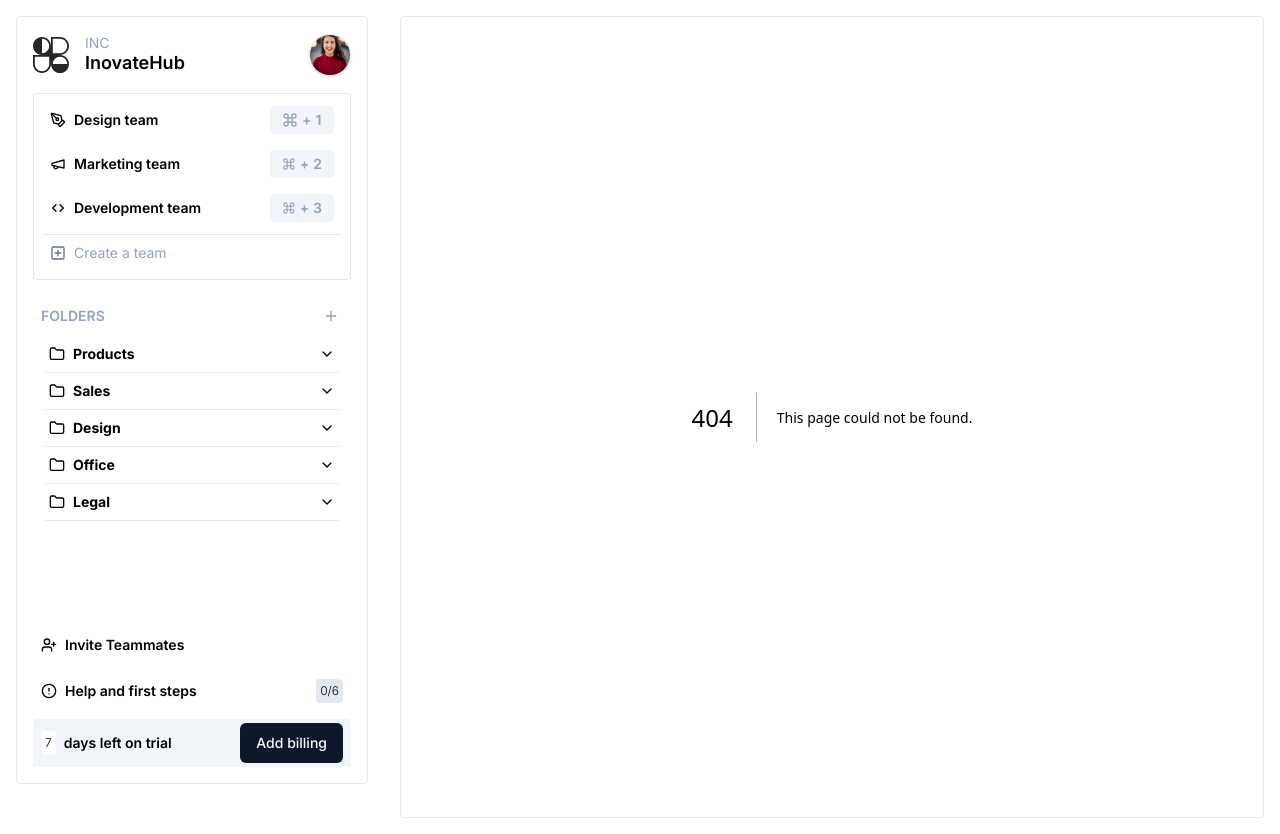
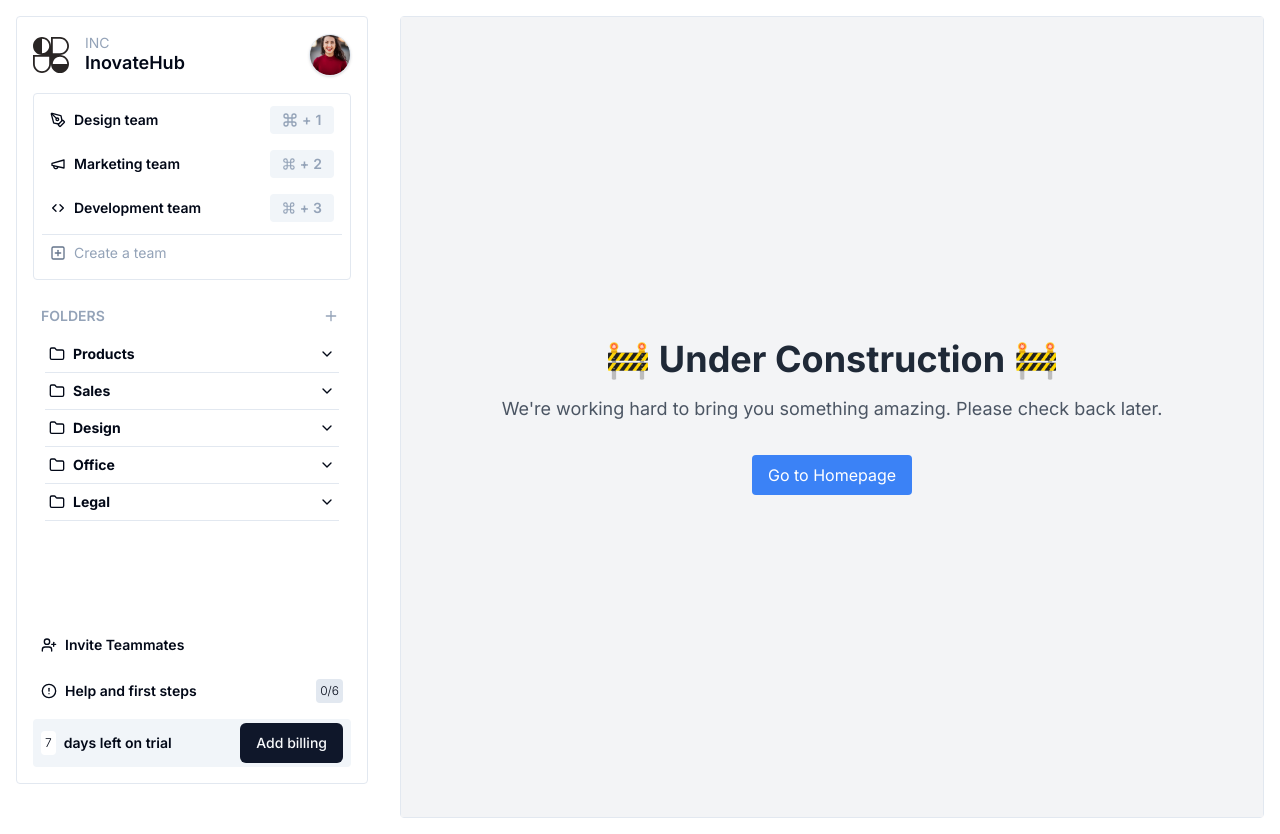
Before and after one commit to Chandima-R/innovate-hub, a Next.js app: page /legal in a window 1280 px wide. Before the commit this address had no page. Built offline with nearby package versions, Linux system fonts and the light colour scheme.

Commit message:
feat: fix other pages

```diff
--- /dev/null
+++ b/src/app/design/page.tsx
@@ -0,0 +1,27 @@
+import React from "react";
+
+const UnderConstruction = () => {
+  return (
+    <div className="flex flex-col items-center justify-center min-h-screen bg-gray-100 p-6">
+      <div className="text-center">
+        <h1 className="text-4xl font-bold text-gray-800 mb-4">
+          🚧 Under Construction 🚧
+        </h1>
+        <p className="text-lg text-gray-600 mb-8">
+          We're working hard to bring you something amazing. Please check back
+          later.
+        </p>
+        <div className="flex items-center space-x-4 justify-center">
+          <a
+            href="/"
+            className="bg-blue-500 text-white px-4 py-2 rounded hover:bg-blue-600"
+          >
+            Go to Homepage
+          </a>
+        </div>
+      </div>
+    </div>
+  );
+};
+
+export default UnderConstruction;
--- /dev/null
+++ b/src/app/legal/page.tsx
@@ -0,0 +1,27 @@
+import React from "react";
+
+const UnderConstruction = () => {
+  return (
+    <div className="flex flex-col items-center justify-center min-h-screen bg-gray-100 p-6">
+      <div className="text-center">
+        <h1 className="text-4xl font-bold text-gray-800 mb-4">
+          🚧 Under Construction 🚧
+        </h1>
+        <p className="text-lg text-gray-600 mb-8">
+          We're working hard to bring you something amazing. Please check back
+          later.
+        </p>
+        <div className="flex items-center space-x-4 justify-center">
+          <a
+            href="/"
+            className="bg-blue-500 text-white px-4 py-2 rounded hover:bg-blue-600"
+          >
+            Go to Homepage
+          </a>
+        </div>
+      </div>
+    </div>
+  );
+};
+
+export default UnderConstruction;
--- /dev/null
+++ b/src/app/office/page.tsx
@@ -0,0 +1,27 @@
+import React from "react";
+
+const UnderConstruction = () => {
+  return (
+    <div className="flex flex-col items-center justify-center min-h-screen bg-gray-100 p-6">
+      <div className="text-center">
+        <h1 className="text-4xl font-bold text-gray-800 mb-4">
+          🚧 Under Construction 🚧
+        </h1>
+        <p className="text-lg text-gray-600 mb-8">
+          We're working hard to bring you something amazing. Please check back
+          later.
+        </p>
+        <div className="flex items-center space-x-4 justify-center">
+          <a
+            href="/"
+            className="bg-blue-500 text-white px-4 py-2 rounded hover:bg-blue-600"
+          >
+            Go to Homepage
+          </a>
+        </div>
+      </div>
+    </div>
+  );
+};
+
+export default UnderConstruction;
--- /dev/null
+++ b/src/app/sales/page.tsx
@@ -0,0 +1,27 @@
+import React from "react";
+
+const UnderConstruction = () => {
+  return (
+    <div className="flex flex-col items-center justify-center min-h-screen bg-gray-100 p-6">
+      <div className="text-center">
+        <h1 className="text-4xl font-bold text-gray-800 mb-4">
+          🚧 Under Construction 🚧
+        </h1>
+        <p className="text-lg text-gray-600 mb-8">
+          We're working hard to bring you something amazing. Please check back
+          later.
+        </p>
+        <div className="flex items-center space-x-4 justify-center">
+          <a
+            href="/"
+            className="bg-blue-500 text-white px-4 py-2 rounded hover:bg-blue-600"
+          >
+            Go to Homepage
+          </a>
+        </div>
+      </div>
+    </div>
+  );
+};
+
+export default UnderConstruction;
--- a/src/modules/products/components/data-table.tsx
+++ b/src/modules/products/components/data-table.tsx
@@ -17,7 +17,6 @@ import {
 import React, { useState, useEffect } from "react";
 import { Button } from "@/components/ui/button";
 import { Archive, ChevronDown, Plus, Trash, X } from "lucide-react";
-import { IconButton } from "./icon-button";
 
 interface DataTableProps<TData, TValue> {
   columns: ColumnDef<TData, TValue>[];
--- a/src/modules/shared/components/navbar.tsx
+++ b/src/modules/shared/components/navbar.tsx
@@ -9,9 +9,11 @@ import {
   PlusIcon,
   SquarePlus,
   UserPlus,
+  X,
 } from "lucide-react";
 import {
   Accordion,
+  AccordionContent,
   AccordionItem,
   AccordionTrigger,
 } from "../../../components/ui/accordion";
@@ -89,6 +91,12 @@ export const Navbar = () => {
                           <IconCard icon={item.icon} name={item.name} />
                         </>
                       ))}
+                      <AccordionContent>
+                        <div className="px-4 flex gap-2 items-center">
+                          <SquarePlus className="size-4 text-slate-500" />
+                          <p className="text-slate-400 text-sm">Add new sub</p>
+                        </div>
+                      </AccordionContent>
                     </AccordionItem>
                   </Link>
                 ))}
--- a/src/modules/shared/utils/accordion.ts
+++ b/src/modules/shared/utils/accordion.ts
@@ -33,7 +33,7 @@ export const accordionItems = [
     id: 2,
     productIcon: Folder,
     product: "Sales",
-    link: "/saltes",
+    link: "/sales",
     items: [
       {
         icon: Minus,
```
